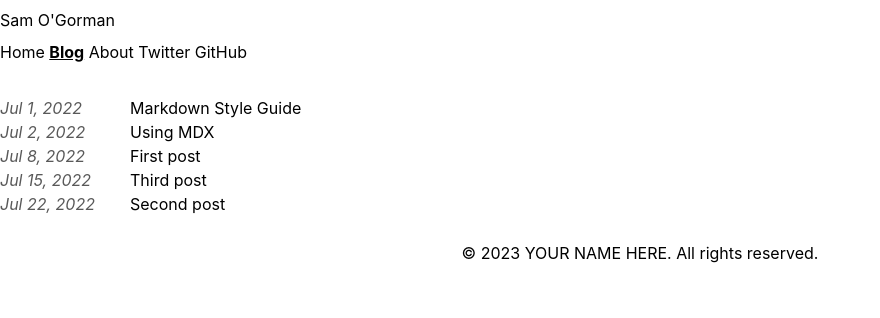
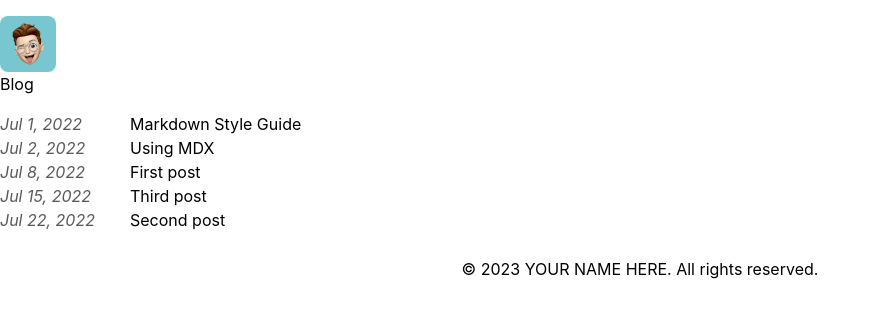
Before and after one commit to samogorm/personal-website, an Astro site: page /blog in a window 1280 px wide. Shown: the whole page, without its empty margins (0-880 px from the left). Built offline with nearby package versions, Linux system fonts and the light colour scheme; Astro itself is replaced by a stand-in of ours.

Commit message:
Update Header with avatar image

```diff
--- /dev/null
+++ b/src/components/Avatar.astro
@@ -0,0 +1,25 @@
+---
+interface Props {
+  src: string;
+  alt: string;
+  size?: {
+    height: number;
+    width: number;
+  };
+}
+
+const defaultSize = {
+  height: 32,
+  width: 32,
+};
+
+const { src, alt, size = defaultSize } = Astro.props;
+---
+<div class="rounded-lg bg-primary-500 h-14 w-14 flex items-center justify-center cursor-pointer transition-colors ease-in-out hover:bg-primary-600">
+  <img
+    src={ src }
+    alt={ alt }
+    height={ size.height }
+    width={ size.width }
+  />
+</div>
--- a/src/components/Header.astro
+++ b/src/components/Header.astro
@@ -1,25 +1,17 @@
 ---
 import HeaderLink from './HeaderLink.astro';
+import Avatar from './Avatar.astro';
 import { SITE_TITLE } from '../consts';
 ---
 
-<header>
-	<h2>
-		{SITE_TITLE}
-	</h2>
+<header class="py-4 px-0">
+	<HeaderLink href="/">
+		<Avatar
+			src="assets/avatar.png"
+			alt={ `${SITE_TITLE}'s Memoji with short, brown hair, a freckled face and silver framed glasses.'` }
+		/>
+	</HeaderLink>
 	<nav>
-		<HeaderLink href="/">Home</HeaderLink>
 		<HeaderLink href="/blog">Blog</HeaderLink>
-		<HeaderLink href="/about">About</HeaderLink>
-		<HeaderLink href="https://twitter.com/astrodotbuild" target="_blank">Twitter</HeaderLink>
-		<HeaderLink href="https://github.com/withastro/astro" target="_blank">GitHub</HeaderLink>
 	</nav>
 </header>
-<style>
-	header {
-		margin: 0em 0 2em;
-	}
-	h2 {
-		margin: 0.5em 0;
-	}
-</style>
--- a/src/components/HeaderLink.astro
+++ b/src/components/HeaderLink.astro
@@ -7,16 +7,10 @@ const { pathname } = Astro.url;
 const isActive = href === pathname || href === pathname.replace(/\/$/, '');
 ---
 
-<a href={href} class:list={[className, { active: isActive }]} {...props}>
+<a
+	href={ href }
+	class:list={[className, { active: isActive }]}
+	{ ...props }
+>
 	<slot />
 </a>
-<style>
-	a {
-		display: inline-block;
-		text-decoration: none;
-	}
-	a.active {
-		font-weight: bolder;
-		text-decoration: underline;
-	}
-</style>
```
Also changed, not shown: public/assets/avatar.png (added).
